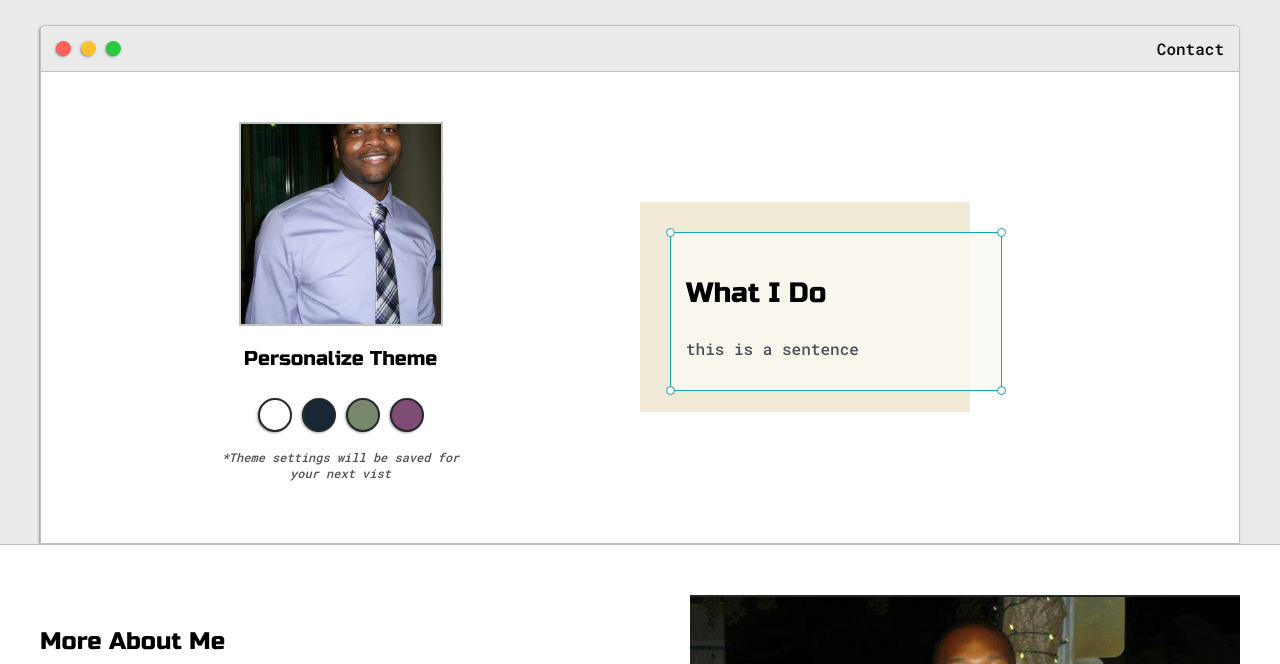
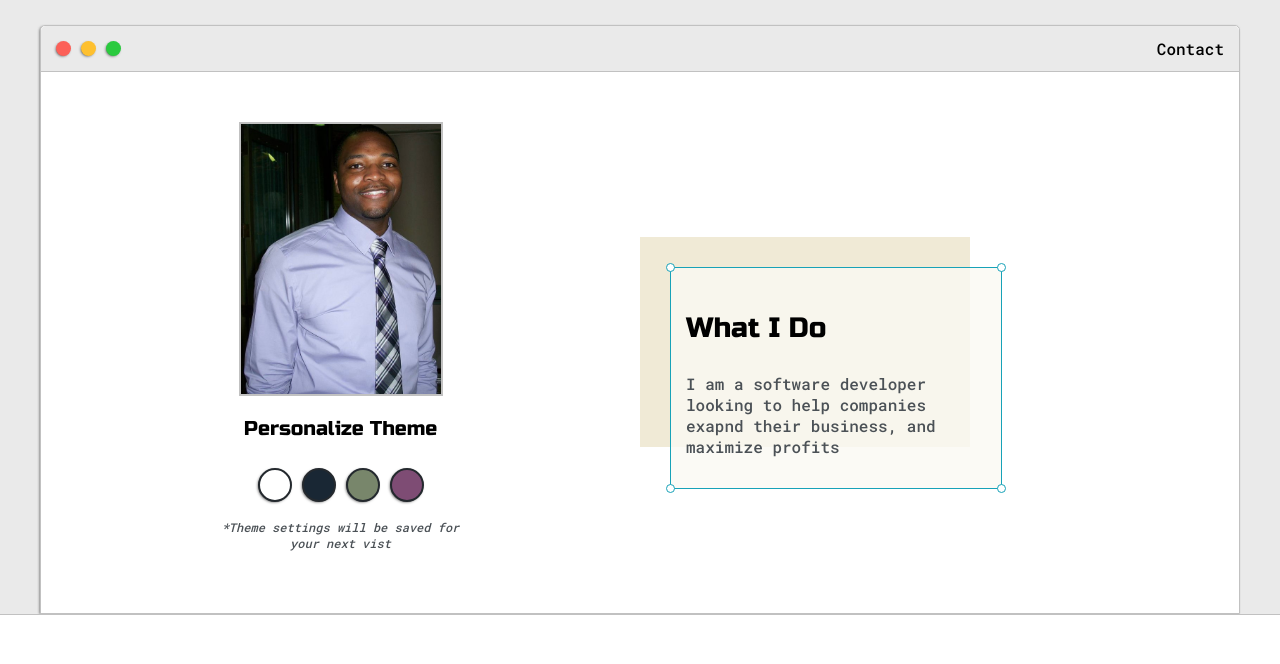
Before and after one commit to ajdavis2424/Professional-Portfolio, a plain HTML site: page New Version.html in a window 1280 px wide. Shown: the part 136-800 px from the top of the page. Drawn offline with Linux system fonts and the light colour scheme.

Commit message:
completed

```diff
--- a/New Version.html
+++ b/New Version.html
@@ -40,7 +40,7 @@
 
 					</ul>
 				</div>
-
+				<!-- Will add multi-color css over time -- need to adjust img-->
 				<div class="left-column">
 					<img id="profile_pic" src="./IMG_1313.jpeg">
 					<h5 style="text-align: center;line-height: 0;">Personalize Theme</h5>
@@ -62,7 +62,7 @@
 							<div id="corner-tl" class="corner"></div>
 							<div id="corner-tr" class="corner"></div>
 							<h3>What I Do</h3>
-							<p>this is a sentence</p>
+							<p>I am a software developer looking to help companies exapnd their business, and maximize profits </p>
 							<div id="corner-br" class="corner"></div>
 							<div id="corner-bl" class="corner"></div>
 						</div>
@@ -193,6 +193,7 @@
 		</div>
 	</section>
 
-	<script type="text/javascript" src="script.js"></script>
+	<!-- Java script will go here for personilzed theme -->
+	<script type="text/javascript" src=""></script>
 </body>
 </html>
--- a/new version css.css
+++ b/new version css.css
@@ -173,7 +173,7 @@ h6 { font-size: 16px;}
 	display: block;
 	margin:0 auto;
 
-	height: 200px;
+	height: 270px;
 	width: 200px;
 	object-fit: cover;
 	border:2px solid var(--borderColor);
```
